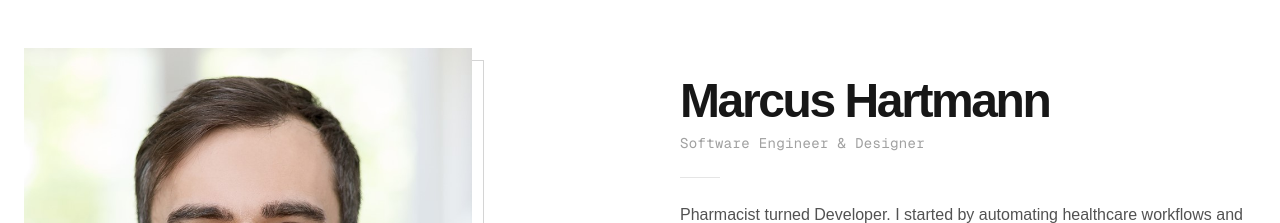
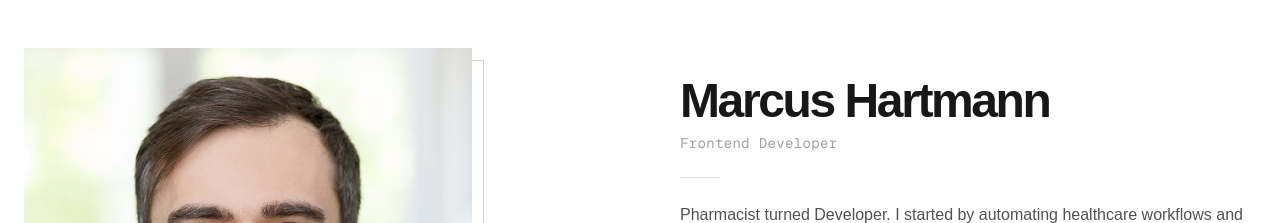
Before and after one commit to mrcsbrln/portfolio-new, a Next.js app: page / in a window 1280 px wide. Shown: the part 960-1183 px from the top of the page. Built offline with nearby package versions, Linux system fonts and the light colour scheme.

Commit message:
fix(about): update title to Frontend Developer, minor text formatting
Co-Authored-By: Claude Sonnet 4.6 <noreply@anthropic.com>

```diff
--- a/components/ui/about-section.tsx
+++ b/components/ui/about-section.tsx
@@ -61,7 +61,7 @@ export function AboutSection() {
                 Marcus Hartmann
               </h2>
               <p className="font-mono text-sm text-neutral-400 dark:text-neutral-500 tracking-wide">
-                Software Engineer & Designer
+                Frontend Developer
               </p>
             </div>
 
@@ -79,7 +79,8 @@ export function AboutSection() {
                 <span className="text-neutral-900 dark:text-white font-medium">
                   What I do:
                 </span>{" "}
-                I translate complex mockups into pixel-perfect, logical code with a focus on performance and accessibility.
+                I translate complex mockups into pixel-perfect, logical code
+                with a focus on performance and accessibility.
               </p>
               <p>
                 <span className="text-neutral-900 dark:text-white font-medium">
@@ -92,7 +93,8 @@ export function AboutSection() {
                 <span className="text-neutral-900 dark:text-white font-medium">
                   The X-Factor:
                 </span>{" "}
-                I combine the analytical mindset of a Pharmacist with modern dev tools to create reliable, high-stakes-ready software.
+                I combine the analytical mindset of a Pharmacist with modern dev
+                tools to create reliable, high-stakes-ready software.
               </p>
             </div>
 
```
